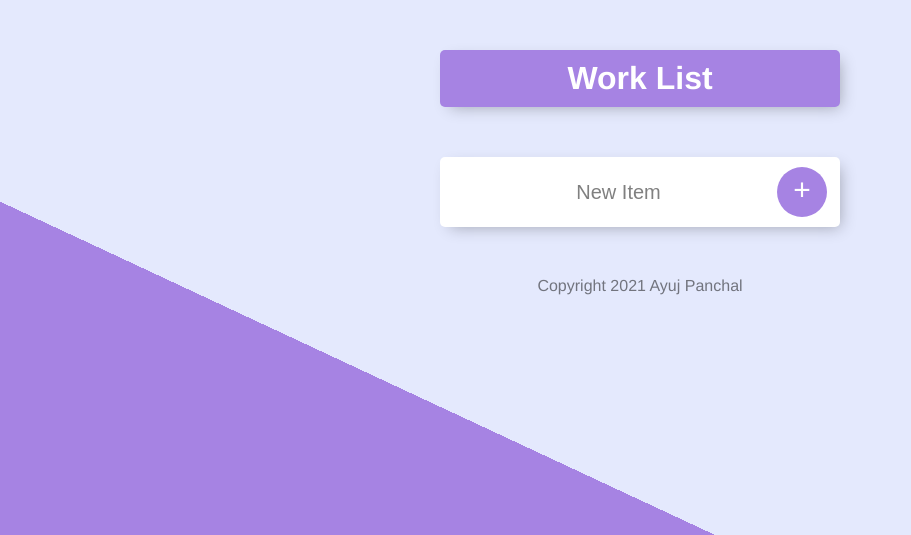
After one commit to AyujPanchal/KeeperApp, a Node server app: page /work in a window 1280 px wide. The commit adds this page. Shown: the top 535 px of the page, without its empty margins (0-911 px from the left). Run offline with Node 20, Linux system fonts and the light colour scheme.

Commit message:
Add about, header and footer files

```diff
--- a/app.js
+++ b/app.js
@@ -5,11 +5,13 @@ const bodyParser = require('body-parser');
 
 const app = express();
 
-var items = ["Buy Food","Cook Food","Eat Food"];
+let items = ["Buy Food","Cook Food","Eat Food"];
+let workItems = [];
 
 app.set("view engine","ejs");
 
 app.use(bodyParser.urlencoded({extended: true}));
+app.use(express.static("public"));
 app.get('/',function(req, res){
     var today = new Date();
     var options = {
@@ -19,13 +21,32 @@ app.get('/',function(req, res){
     };
     var day = today.toLocaleDateString("en-US", options);
 
-    res.render("list",{kindOfDay: day, newListItem: items});
+    res.render("list",{listTitle: day, newListItems: items});
 });
 
 app.post('/',function(req, res){
-    var item = req.body.newItem;
-    items.push(item);
-    res.redirect("/");
+    let item = req.body.newItem;
+    if(req.body.list === "Work"){
+        workItems.push(item);
+        res.redirect("/work");
+    } else{
+        items.push(item);
+        res.redirect("/");
+    }
+});
+
+app.get("/work", function(req, res){
+    res.render("list", {listTitle: "Work List", newListItems: workItems});
+});
+
+// app.post("/work", function(req, res){
+//     let item = req.body.newItem;
+//     workItems.push(item);
+//     res.redirect("/work");
+// });
+
+app.get("/about", function(req, res){
+    res.render("about");
 });
 
 app.listen(3000, function(){
--- /dev/null
+++ b/views/about.ejs
@@ -0,0 +1,6 @@
+<%- include("header") -%>
+
+<h3>This is the about page</h3>
+<p>Welcome!</p>
+
+<%- include("footer") -%>
--- /dev/null
+++ b/views/footer.ejs
@@ -0,0 +1,5 @@
+</body>
+<footer>
+    Copyright 2021 Ayuj Panchal
+</footer>
+</html>
--- /dev/null
+++ b/views/header.ejs
@@ -0,0 +1,10 @@
+<!DOCTYPE html>
+<html lang="en">
+<head>
+    <meta charset="UTF-8">
+    <meta http-equiv="X-UA-Compatible" content="IE=edge">
+    <meta name="viewport" content="width=device-width, initial-scale=1.0">
+    <title>To Do List</title>
+    <link rel="stylesheet" href="css/styles.css">
+</head>
+<body>
--- a/views/list.ejs
+++ b/views/list.ejs
@@ -1,21 +1,18 @@
-<!DOCTYPE html>
-<html lang="en">
-<head>
-    <meta charset="UTF-8">
-    <meta http-equiv="X-UA-Compatible" content="IE=edge">
-    <meta name="viewport" content="width=device-width, initial-scale=1.0">
-    <title>To Do List</title>
-</head>
-<body>
-    <h1><%= kindOfDay %></h1>
-    <ul>
-        <% for(var i=0;i<newListItem.length;i++){ %>
-            <li><%= newListItem[i] %></li>
-        <% } %>
-    </ul>
-    <form class="" action="/" method="post">
-        <input type="text" name="newItem">
-        <button type="submit" name="button">Add</button>
-    </form>
-</body>
-</html>
+<%- include("header") -%>
+
+    <div class="box" id="heading">
+        <h1><%= listTitle %></h1>
+    </div>
+    <div class="box">
+            <% for(var i=0;i<newListItems.length;i++){ %>
+            <div class="item">
+                <input type="checkbox">
+                <p><%= newListItems[i] %></p>
+            </div>
+            <% } %>
+            <form class="item" action="/" method="post">
+                <input type="text" name="newItem" placeholder="New Item" autocomplete="off">
+                <button type="submit" name="list" value=<%= listTitle %>>+</button>
+            </form>
+    </div>
+<%- include("footer") -%>
```
